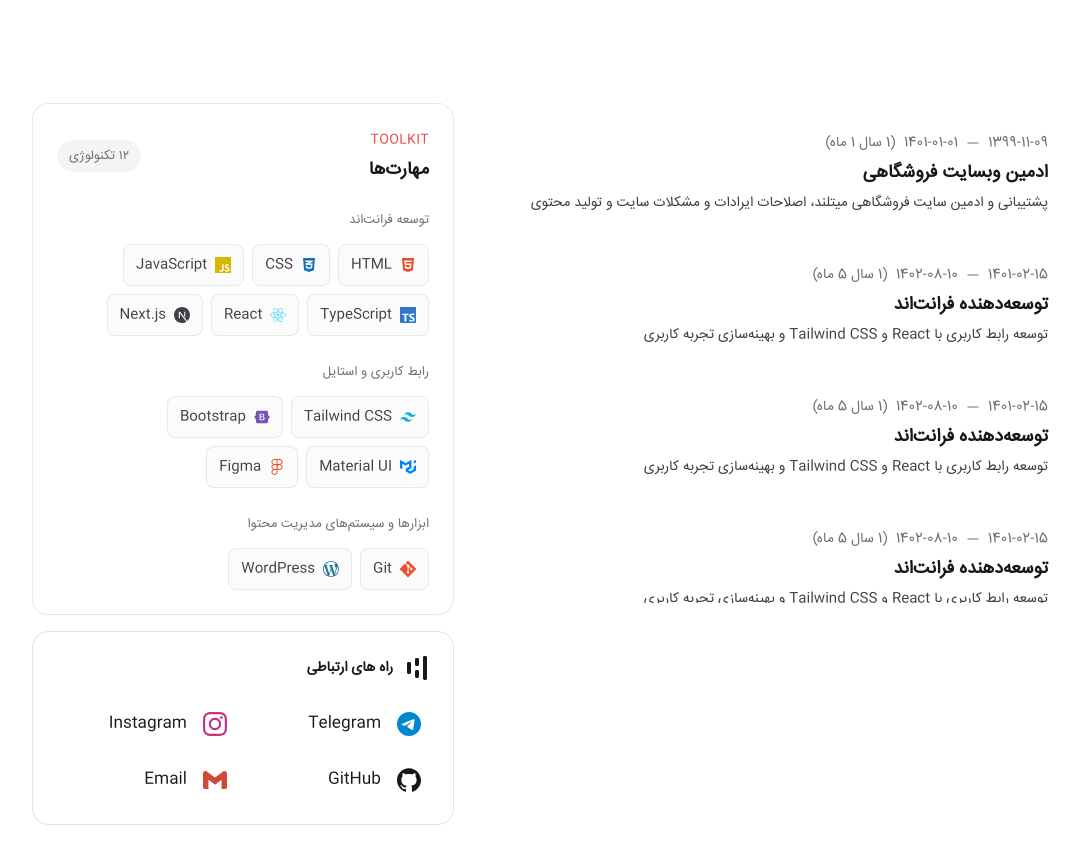
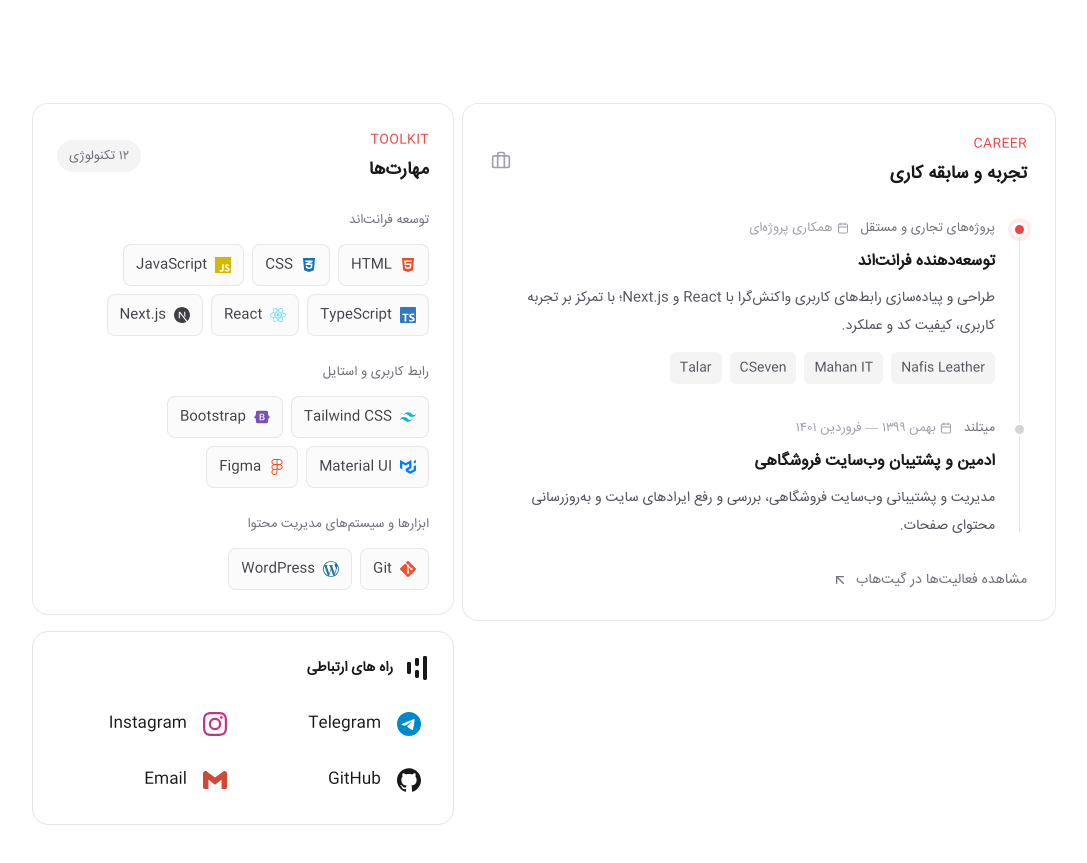
Before and after one commit to Amirsaboor/PersonalWebsite, a Next.js app: page / in a window 1280 px wide. Shown: the part 985-1848 px from the top of the page, without its empty margins (96-1183 px from the left). Built offline with nearby package versions, Linux system fonts and the light colour scheme.

Commit message:
Replace placeholder experience with concise professional timeline

```diff
--- a/src/components/home/Job.jsx
+++ b/src/components/home/Job.jsx
@@ -1,89 +1,86 @@
-'use client';
+import { FiBriefcase, FiCalendar, FiArrowUpLeft } from "react-icons/fi";
 
-import React from 'react';
-import { AiOutlineLine } from "react-icons/ai";
-
-export default function Jobs() {
-  const jobsData = [
+const experiences = [
   {
-      title: "ادمین وبسایت فروشگاهی",
-      company: "میتلند",
-      dateS: "1399-11-09",
-      dateE: "1401-01-01",
-      description: 'پشتیبانی و ادمین سایت فروشگاهی میتلند، اصلاحات ایرادات و مشکلات سایت و تولید محتوی'
+    type: "پروژه‌های تجاری و مستقل",
+    title: "توسعه‌دهنده فرانت‌اند",
+    period: "همکاری پروژه‌ای",
+    description:
+      "طراحی و پیاده‌سازی رابط‌های کاربری واکنش‌گرا با React و Next.js؛ با تمرکز بر تجربه کاربری، کیفیت کد و عملکرد.",
+    highlights: ["Nafis Leather", "Mahan IT", "CSeven", "Talar"],
+    current: true,
   },
   {
-      title: "توسعه‌دهنده فرانت‌اند",
-      company: "شرکت نمونه",
-      dateS: "1401-02-15",
-      dateE: "1402-08-10",
-      description: 'توسعه رابط کاربری با React و Tailwind CSS و بهینه‌سازی تجربه کاربری'
+    type: "میتلند",
+    title: "ادمین و پشتیبان وب‌سایت فروشگاهی",
+    period: "بهمن ۱۳۹۹ — فروردین ۱۴۰۱",
+    description:
+      "مدیریت و پشتیبانی وب‌سایت فروشگاهی، بررسی و رفع ایرادهای سایت و به‌روزرسانی محتوای صفحات.",
+    highlights: [],
+    current: false,
   },
-    {
-      title: "توسعه‌دهنده فرانت‌اند",
-      company: "شرکت نمونه",
-      dateS: "1401-02-15",
-      dateE: "1402-08-10",
-      description: 'توسعه رابط کاربری با React و Tailwind CSS و بهینه‌سازی تجربه کاربری'
-    },
-    {
-      title: "توسعه‌دهنده فرانت‌اند",
-      company: "شرکت نمونه",
-      dateS: "1401-02-15",
-      dateE: "1402-08-10",
-      description: 'توسعه رابط کاربری با React و Tailwind CSS و بهینه‌سازی تجربه کاربری'
-    },
-    {
-      title: "توسعه‌دهنده فرانت‌اند",
-      company: "شرکت نمونه",
-      dateS: "1401-02-15",
-      dateE: "1402-08-10",
-      description: 'توسعه رابط کاربری با React و Tailwind CSS و بهینه‌سازی تجربه کاربری'
-    },
-    {
-      title: "توسعه‌دهنده فرانت‌اند",
-      company: "شرکت نمونه",
-      dateS: "1401-02-15",
-      dateE: "1402-08-10",
-      description: 'توسعه رابط کاربری با React و Tailwind Tailwind Tailwind Tailwind CSS و بهینه‌سازی تجربه vکاربری کاربری کاربری'
-    }
 ];
 
-  const getDifference = (dateStart, dateEnd) => {
-    const [y1, m1, d1] = dateStart.split('-').map(Number);
-    const [y2, m2, d2] = dateEnd.split('-').map(Number);
-
-    let years = y2 - y1;
-    let months = m2 - m1;
-
-    if (d2 < d1) months -= 1;
-    if (months < 0) {
-      years -= 1;
-      months += 12;
-    }
-
-    let result = '';
-    if (years > 0) result += `${years} سال `;
-    if (months > 0) result += `${months} ماه`;
-
-    return result.trim();
-  };
-
+export default function Job() {
   return (
-    <div className="space-y-8 md:max-h-[500px] md:overflow-y-auto overflow-x-hidden py-5" dir="rtl">
-      {jobsData.map((job, index) => (
-        <div key={index} className="  pl-6 relative hover:bg-slate-100 dark:hover:bg-slate-900  rounded p-2 cursor-pointer">
-          <div className="text-sm text-zinc-500 dark:text-zinc-400 text-right flex items-center gap-2">
-            <span>{job.dateS}</span>
-            <AiOutlineLine />
-            <span>{job.dateE}</span>
-            <span className="text-primary-500">({getDifference(job.dateS, job.dateE)})</span>
+    <section
+      aria-labelledby="experience-title"
+      className="rounded-2xl border border-zinc-200/80 bg-white/70 p-6 dark:border-zinc-700/50 dark:bg-zinc-900/40 sm:p-7"
+      dir="rtl"
+    >
+      <div className="flex items-center justify-between gap-3">
+        <div>
+          <p className="text-xs font-medium tracking-wide text-red-500">CAREER</p>
+          <h2 id="experience-title" className="mt-1 text-lg font-semibold text-zinc-900 dark:text-zinc-100">
+            تجربه و سابقه کاری
+          </h2>
+        </div>
+        <FiBriefcase className="h-5 w-5 text-zinc-400" aria-hidden="true" />
       </div>
 
-          <h3 className="mt-1 text-lg font-semibold text-zinc-900 dark:text-zinc-100">{job.title}</h3>
-          <p className="text-zinc-700 dark:text-zinc-300 mt-1 text-sm">{job.description}</p>
+      <div className="relative mt-7 space-y-8 before:absolute before:right-[7px] before:top-2 before:h-[calc(100%-1rem)] before:w-px before:bg-zinc-200 dark:before:bg-zinc-700">
+        {experiences.map((experience) => (
+          <article key={experience.title + experience.type} className="relative pr-8">
+            <span
+              className={`absolute right-0 top-1.5 h-[15px] w-[15px] rounded-full border-[3px] border-white dark:border-zinc-900 ${experience.current ? "bg-red-500 ring-4 ring-red-500/10" : "bg-zinc-300 dark:bg-zinc-600"}`}
+              aria-hidden="true"
+            />
+            <div className="flex flex-wrap items-center gap-x-3 gap-y-1">
+              <span className="text-xs font-medium text-zinc-500 dark:text-zinc-400">
+                {experience.type}
+              </span>
+              <span className="inline-flex items-center gap-1 text-xs text-zinc-400">
+                <FiCalendar className="h-3 w-3" aria-hidden="true" />
+                {experience.period}
+              </span>
             </div>
+            <h3 className="mt-2 text-base font-semibold text-zinc-900 dark:text-zinc-100">
+              {experience.title}
+            </h3>
+            <p className="mt-2 text-sm leading-7 text-zinc-600 dark:text-zinc-400">
+              {experience.description}
+            </p>
+            {experience.highlights.length > 0 && (
+              <div className="mt-3 flex flex-wrap gap-2">
+                {experience.highlights.map((item) => (
+                  <span key={item} className="rounded-md bg-zinc-100 px-2.5 py-1 text-xs text-zinc-600 dark:bg-zinc-800 dark:text-zinc-300">
+                    {item}
+                  </span>
                 ))}
               </div>
+            )}
+          </article>
+        ))}
+      </div>
+      <a
+        href="https://github.com/Amirsaboor"
+        target="_blank"
+        rel="noreferrer"
+        className="mt-7 inline-flex items-center gap-2 text-sm font-medium text-zinc-500 transition-colors hover:text-red-500 dark:text-zinc-400"
+      >
+        مشاهده فعالیت‌ها در گیت‌هاب
+        <FiArrowUpLeft className="h-4 w-4" aria-hidden="true" />
+      </a>
+    </section>
   );
 }
```
Lines whose indentation alone changed are shown as unchanged.
